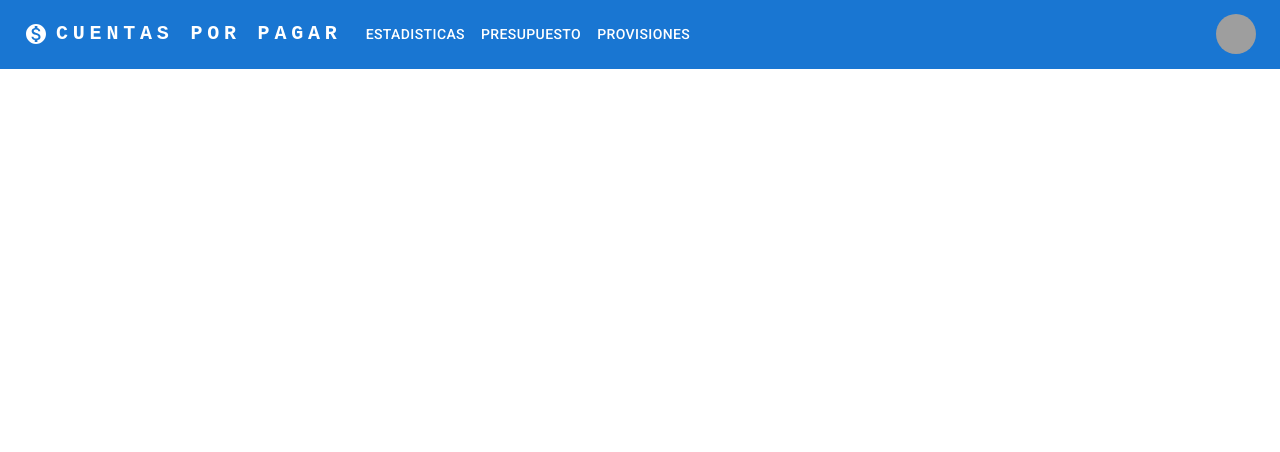
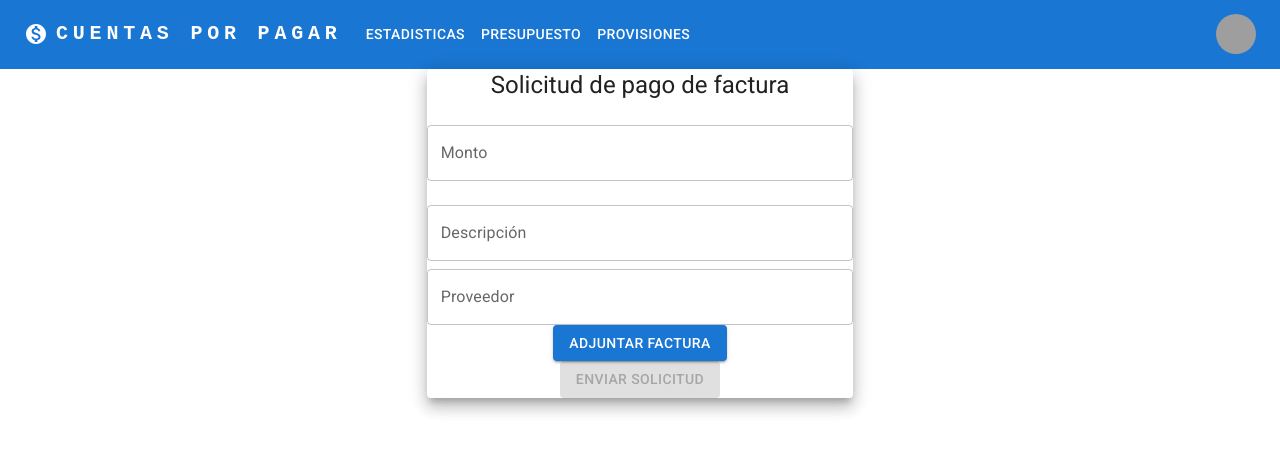
Before and after one commit to alessjh-dev/accounts-payable-web, a React (Vite) app: page /request in a window 1280 px wide. Shown: the top 452 px of the page. Built offline with nearby package versions, Linux system fonts and the light colour scheme; grey boxes are pictures that could not be loaded.

Commit message:
Se agrega la pantalla de ingreso de solicitud

```diff
--- a/src/App.css
+++ b/src/App.css
@@ -36,3 +36,21 @@ button:hover {
 .read-the-docs {
   color: #888;
 }
+
+
+.paper {
+  padding: 3
+}
+.form {
+  display: flex;
+  flex-direction: column;
+  align-items: center;
+  margin-top: 2;
+}
+.input {
+  display: none;
+}
+.button {
+  margin-top: 2;
+  margin-bottom: 1;
+}
--- a/src/App.tsx
+++ b/src/App.tsx
@@ -7,6 +7,7 @@ import { createTheme, ThemeProvider } from "@mui/material/styles";
 import CssBaseline from "@mui/material/CssBaseline";
 import History from "./pages/History";
 import { BrowserRouter as Router, Routes, Route } from "react-router-dom";
+import FacturaSolicitud from "./pages/Request";
 
 function App() {
   const prefersDarkMode = useMediaQuery("(prefers-color-scheme: dark)");
@@ -29,6 +30,7 @@ function App() {
           <Routes>
             <Route path="/" element={<Welcome />} />
             <Route path="/history" element={<History />} />
+            <Route path="/request" element={<FacturaSolicitud />} />
           </Routes>
         </Router>
       </div>
--- /dev/null
+++ b/src/pages/Request.tsx
@@ -0,0 +1,83 @@
+import React, { useState } from 'react';
+import { Button, TextField, Typography, Grid, Paper } from '@mui/material';
+
+function FacturaSolicitud() {
+  const [factura, setFactura] = useState(null);
+  const [monto, setMonto] = useState('');
+  const [descripcion, setDescripcion] = useState('');
+  const [proveedor, setProveedor] = useState('');
+
+  const handleFacturaInputChange = (event:any) => {
+    setFactura(event.target.files[0]);
+  };
+
+  const handleSolicitudSubmit = () => {
+    // Aquí puedes enviar los datos del formulario y la factura adjunta a tu servidor o realizar otra acción con ellos
+    console.log({ factura, monto, descripcion });
+  };
+
+  return (
+    <Grid container justifyContent="center">
+      <Grid item xs={12} sm={8} md={6} lg={4}>
+        <Paper elevation={10} className="paper">
+          <Typography variant="h5" gutterBottom>
+            Solicitud de pago de factura
+          </Typography>
+          <form onSubmit={handleSolicitudSubmit} className="form">
+            <TextField
+              label="Monto"
+              variant="outlined"
+              fullWidth
+              value={monto}
+              onChange={(e) => setMonto(e.target.value)}
+              margin="normal"
+            />
+            <TextField
+              label="Descripción"
+              variant="outlined"
+              fullWidth
+              value={descripcion}
+              onChange={(e) => setDescripcion(e.target.value)}
+              margin="normal"
+            />
+            <TextField
+            label="Proveedor"
+            variant="outlined"
+            fullWidth
+            value={proveedor}
+            onChange={(e) => setProveedor(e.target.value)}
+            />
+            <input
+              type="file"
+              accept=".pdf,.jpg,.jpeg,.png"
+              onChange={handleFacturaInputChange}
+              className="input"
+              id="facturaInput"
+            />
+            <label htmlFor="facturaInput">
+              <Button
+                variant="contained"
+                component="span"
+                className="button"
+              >
+                Adjuntar factura
+              </Button>
+            </label>
+            {factura && <p>Factura seleccionada: {factura["name"]}</p>}
+            <Button
+              variant="contained"
+              color="primary"
+              type="submit"
+              disabled={!factura || !monto || !descripcion || !proveedor}
+              className="button"
+            >
+              Enviar solicitud
+            </Button>
+          </form>
+        </Paper>
+      </Grid>
+    </Grid>
+  );
+}
+
+export default FacturaSolicitud;
```
